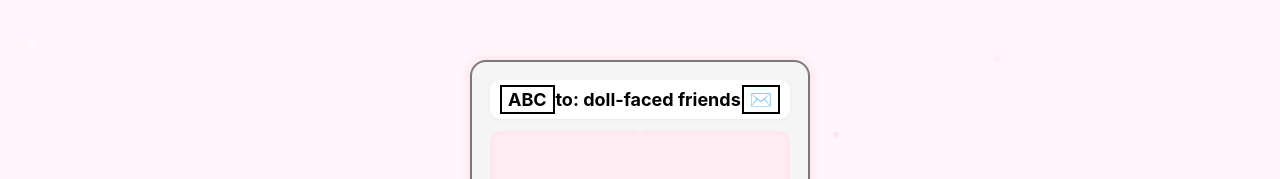
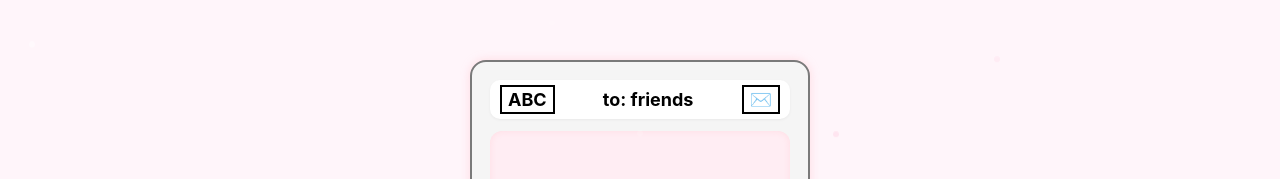
Before and after one commit to lyienne/cloudaisy.html, a plain HTML site: page index.html in a window 1280 px wide. Shown: the part 130-309 px from the top of the page. Drawn offline with Linux system fonts and the light colour scheme; a web font is replaced by a local one.

Commit message:
Update index.html

```diff
--- a/index.html
+++ b/index.html
@@ -123,7 +123,7 @@
   <div id="page1" class="card page active">
     <div class="header">
       <span>ABC</span>
-      <span>to: doll-faced friends</span>
+      <span>to: friends</span>
       <span>✉️</span>
     </div>
     <div class="message-box">
```
